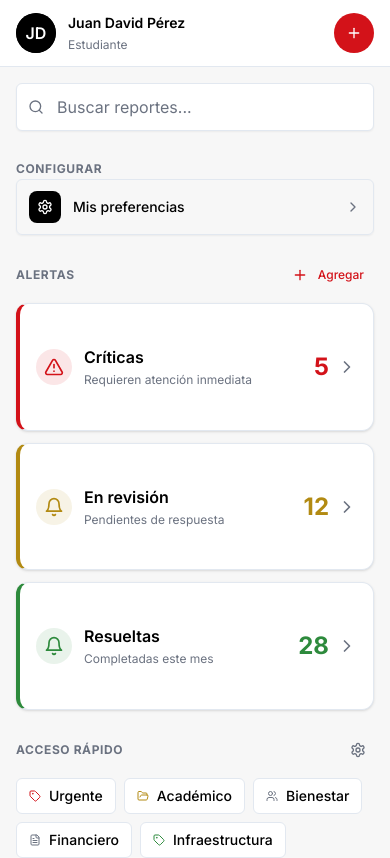
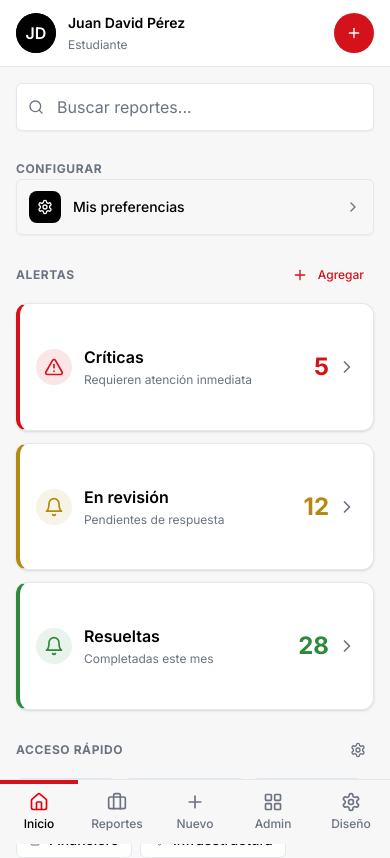
Before and after one commit to Acuna21/csp-ai, a Next.js app: page / in a window 390 px wide. Shown: the top 858 px of the page. Built offline with nearby package versions, Linux system fonts and the light colour scheme.

Commit message:
feat: add responsive navigation system
Create mobile and desktop navigation components and main wrapper

Co-authored-by: Sara <51127964+Acuna21@users.noreply.github.com>

```diff
--- a/app/layout.tsx
+++ b/app/layout.tsx
@@ -2,6 +2,7 @@ import React from "react"
 import type { Metadata } from 'next'
 import { Inter, Geist_Mono } from 'next/font/google'
 import { Analytics } from '@vercel/analytics/next'
+import { MainNav } from '@/components/navigation/main-nav'
 import './globals.css'
 
 const _inter = Inter({ subsets: ["latin"] });
@@ -38,7 +39,10 @@ export default function RootLayout({
   return (
     <html lang="en">
       <body className={`font-sans antialiased`}>
-        {children}
+        <MainNav />
+        <main className="md:pt-0 pb-20 md:pb-0">
+          {children}
+        </main>
         <Analytics />
       </body>
     </html>
--- /dev/null
+++ b/components/navigation/desktop-nav.tsx
@@ -0,0 +1,80 @@
+"use client"
+
+import Link from "next/link"
+import { usePathname } from "next/navigation"
+import { Home, Briefcase, Plus, Settings, LayoutGrid } from "lucide-react"
+import { Button } from "@/components/ui/button"
+import { cn } from "@/lib/utils"
+
+const navItems = [
+  { href: "/", label: "Inicio", icon: Home },
+  { href: "/worker", label: "Reportes", icon: Briefcase },
+  { href: "/admin", label: "Administración", icon: LayoutGrid },
+  { href: "/design-system", label: "Sistema de Diseño", icon: Settings },
+]
+
+export function DesktopNav() {
+  const pathname = usePathname()
+
+  return (
+    <header className="sticky top-0 bg-background border-b border-border hidden md:block z-50">
+      <div className="max-w-7xl mx-auto px-6 py-4">
+        <div className="flex items-center justify-between gap-8">
+          {/* Logo and brand */}
+          <Link href="/" className="flex items-center gap-2 flex-shrink-0">
+            <div
+              className="w-10 h-10 rounded-lg flex items-center justify-center text-white font-bold"
+              style={{ backgroundColor: "#D31219" }}
+            >
+              UL
+            </div>
+            <span className="text-lg font-bold text-foreground hidden lg:inline">
+              Sistema de Reportes
+            </span>
+          </Link>
+
+          {/* Main navigation */}
+          <nav className="flex items-center gap-1">
+            {navItems.map((item) => {
+              const Icon = item.icon
+              const isActive = pathname === item.href || pathname.startsWith(item.href)
+
+              return (
+                <Link
+                  key={item.href}
+                  href={item.href}
+                  className={cn(
+                    "flex items-center gap-2 px-4 py-2 rounded-lg transition-all relative",
+                    isActive
+                      ? "bg-red-50 text-red-600 font-semibold"
+                      : "text-muted-foreground hover:text-foreground hover:bg-muted"
+                  )}
+                >
+                  <Icon className="h-4 w-4" />
+                  <span className="text-sm font-medium">{item.label}</span>
+                  {isActive && (
+                    <div
+                      className="absolute bottom-0 left-0 right-0 h-1 rounded-full"
+                      style={{ backgroundColor: "#D31219" }}
+                    />
+                  )}
+                </Link>
+              )
+            })}
+          </nav>
+
+          {/* Action button */}
+          <Link href="/report/new" className="flex-shrink-0">
+            <Button
+              className="gap-2 font-semibold"
+              style={{ backgroundColor: "#D31219" }}
+            >
+              <Plus className="h-4 w-4" />
+              Nuevo Reporte
+            </Button>
+          </Link>
+        </div>
+      </div>
+    </header>
+  )
+}
--- /dev/null
+++ b/components/navigation/main-nav.tsx
@@ -0,0 +1,11 @@
+import { MobileNav } from "./mobile-nav"
+import { DesktopNav } from "./desktop-nav"
+
+export function MainNav() {
+  return (
+    <>
+      <DesktopNav />
+      <MobileNav />
+    </>
+  )
+}
--- /dev/null
+++ b/components/navigation/mobile-nav.tsx
@@ -0,0 +1,54 @@
+"use client"
+
+import Link from "next/link"
+import { usePathname } from "next/navigation"
+import { Home, Briefcase, Plus, Settings, LayoutGrid } from "lucide-react"
+import { cn } from "@/lib/utils"
+
+const navItems = [
+  { href: "/", label: "Inicio", icon: Home },
+  { href: "/worker", label: "Reportes", icon: Briefcase },
+  { href: "/report/new", label: "Nuevo", icon: Plus },
+  { href: "/admin", label: "Admin", icon: LayoutGrid },
+  { href: "/design-system", label: "Diseño", icon: Settings },
+]
+
+export function MobileNav() {
+  const pathname = usePathname()
+
+  return (
+    <nav className="fixed bottom-0 left-0 right-0 bg-background border-t border-border md:hidden z-40">
+      <div className="flex items-center justify-around h-16">
+        {navItems.map((item) => {
+          const Icon = item.icon
+          const isActive = pathname === item.href || pathname.startsWith(item.href)
+
+          return (
+            <Link
+              key={item.href}
+              href={item.href}
+              className={cn(
+                "flex flex-col items-center justify-center w-full h-full gap-1 text-xs transition-colors relative group",
+                isActive
+                  ? "text-foreground"
+                  : "text-muted-foreground hover:text-foreground"
+              )}
+              aria-label={item.label}
+            >
+              {/* Active indicator */}
+              {isActive && (
+                <div
+                  className="absolute top-0 left-0 right-0 h-1 w-full"
+                  style={{ backgroundColor: "#D31219" }}
+                />
+              )}
+
+              <Icon className={cn("h-5 w-5", isActive && "text-red-600")} />
+              <span className="text-xs font-medium">{item.label}</span>
+            </Link>
+          )
+        })}
+      </div>
+    </nav>
+  )
+}
```
Also changed, not shown: 1 other file (tests, documents, lock files or other folders).
